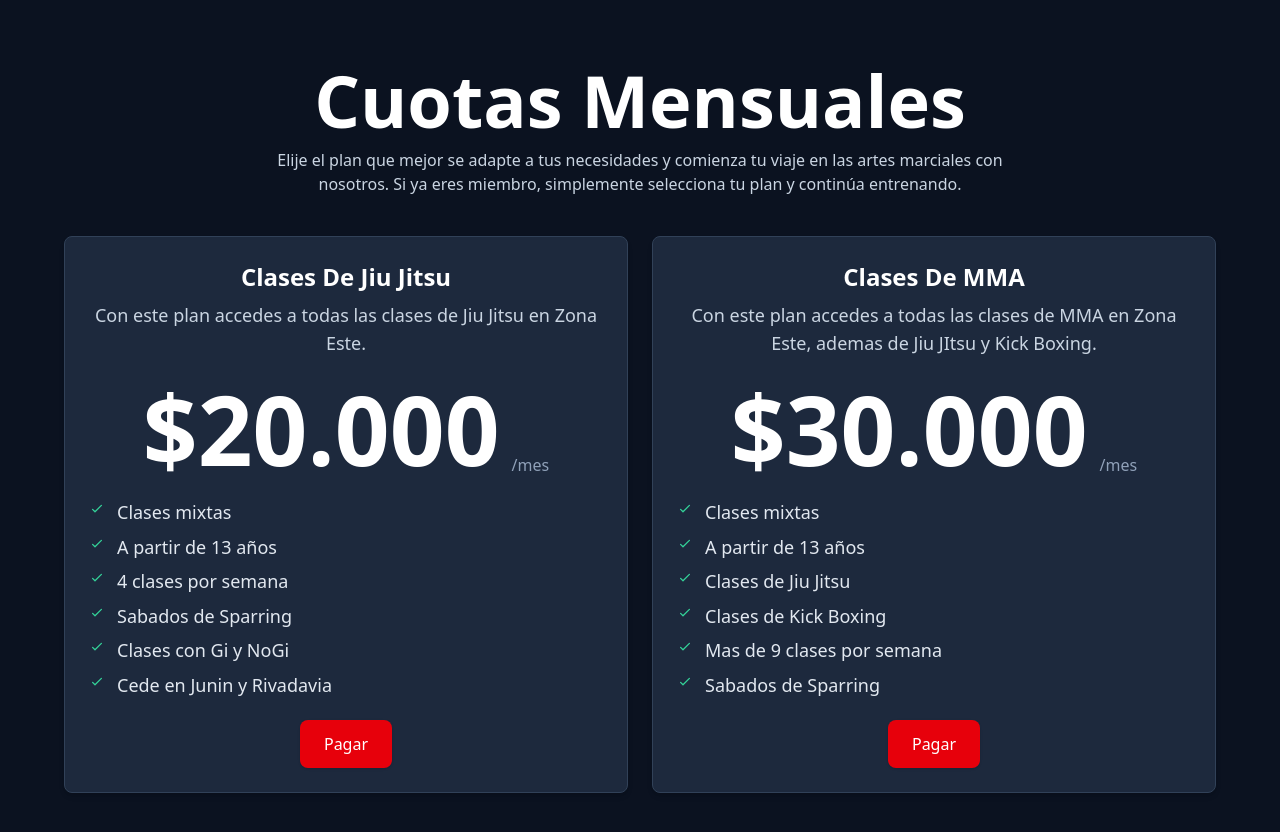
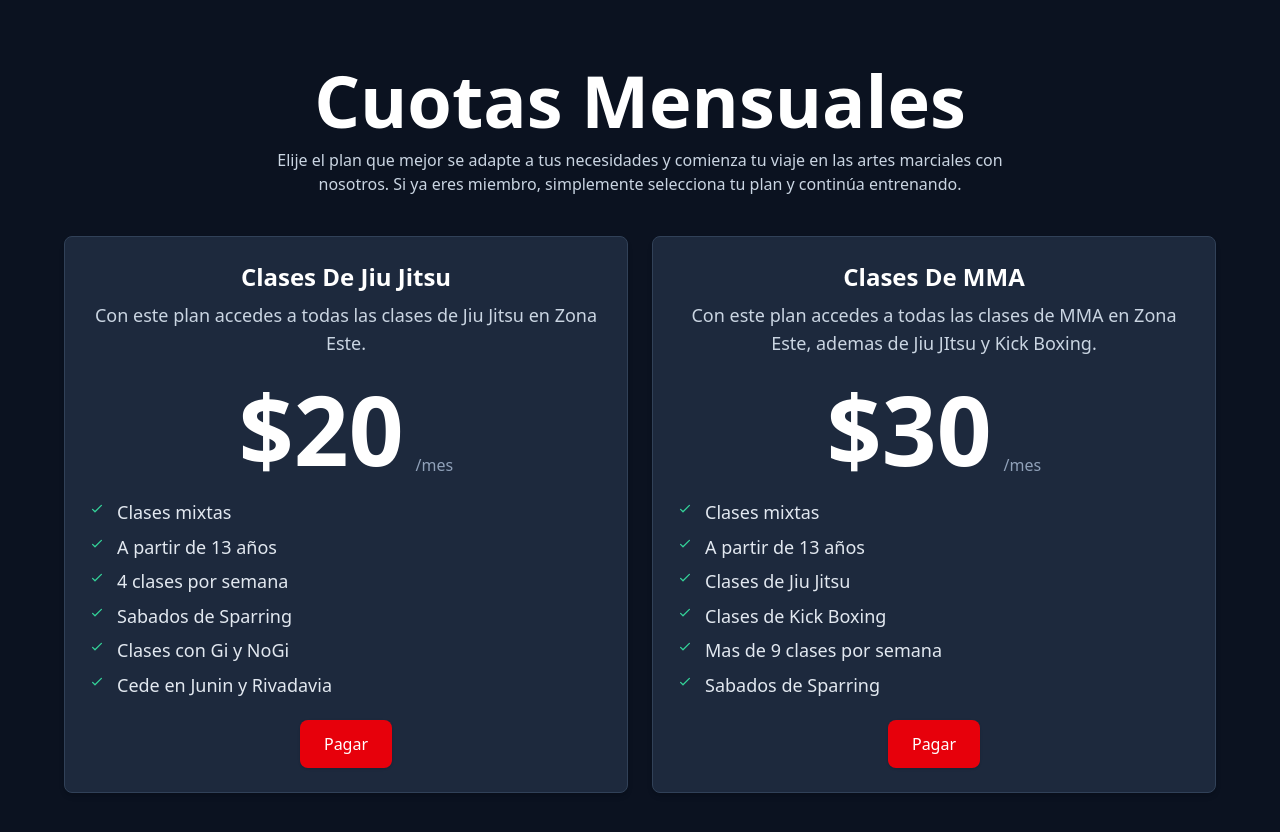
Before and after one commit to johaco/Academy-Pays, a React (Vite) app: page / in a window 1280 px wide. Shown: the top 832 px of the page. Built offline with nearby package versions, Linux system fonts and the light colour scheme.

Commit message:
se modifico el formato del precio

```diff
--- a/src/components/PricingCard/PlanCard.jsx
+++ b/src/components/PricingCard/PlanCard.jsx
@@ -37,7 +37,7 @@ export default function PlanCard({
       <div className="text-center mb-6">
         <div className="flex items-baseline justify-center gap-3">
           <span className="text-6xl md:text-8xl font-extrabold text-white">
-            ${price}
+            ${price.toLocaleString("es-AR")}
           </span>
           <span className="text-slate-400 text-base self-end">
             {periodLabel}
--- a/src/components/PricingCard/index.jsx
+++ b/src/components/PricingCard/index.jsx
@@ -6,7 +6,7 @@ const plans = [
     id: "starter",
     title: "Clases De Jiu Jitsu",
     description: "Con este plan accedes a todas las clases de Jiu Jitsu en Zona Este.",
-    price: "20.000",
+    price: 20.000,
     periodLabel: "/mes",
     features: [
       "Clases mixtas",
@@ -23,7 +23,7 @@ const plans = [
     id: "company",
     title: "Clases De MMA",
     description: "Con este plan accedes a todas las clases de MMA en Zona Este, ademas de Jiu JItsu y Kick Boxing.",
-    price: "30.000",
+    price: 30.000,
     periodLabel: "/mes",
     features: [
       "Clases mixtas",
```
